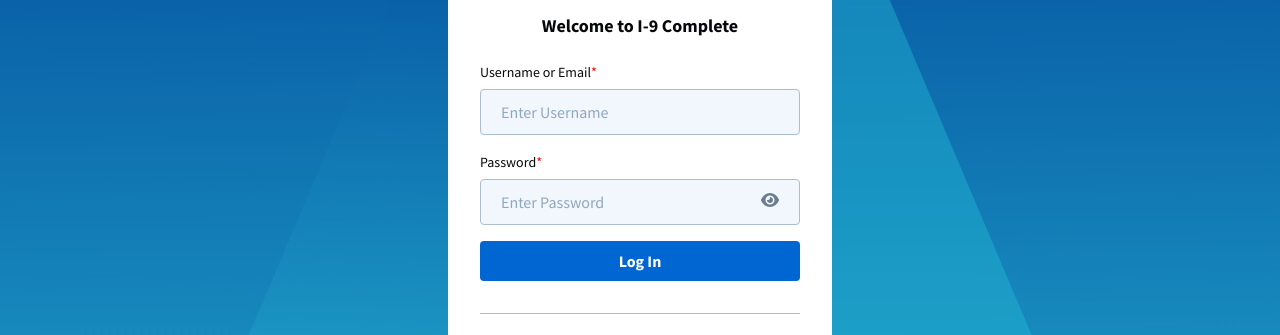
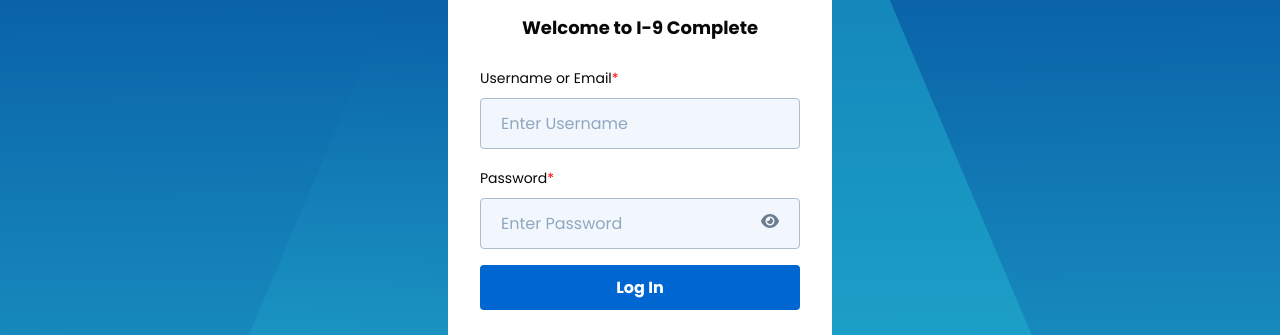
Before and after one commit to Mitra-Pratham/MDS-Login-Template, a website: page index.html in a window 1280 px wide. Shown: the part 138-473 px from the top of the page. Drawn offline with nearby package versions, Linux system fonts and the light colour scheme.

Commit message:
updated fonts to Poppins

```diff
--- a/css/style.css
+++ b/css/style.css
@@ -29,7 +29,7 @@
 
 html,
 body {
-  font-family: "Source Sans Pro", sans-serif;
+  font-family: "Poppins", sans-serif;
   height: 100%;
   font-size: 16px;
 }
@@ -50,7 +50,7 @@
 }
 
 input{
-  font-family: "Source Sans Pro", sans-serif;
+  font-family: "Poppins", sans-serif;
 }
 
 input[type="text"],
--- a/index.html
+++ b/index.html
@@ -8,7 +8,7 @@
     <link rel="preconnect" href="https://fonts.googleapis.com" />
     <link rel="preconnect" href="https://fonts.gstatic.com" crossorigin />
     <link
-      href="https://fonts.googleapis.com/css2?family=Source+Sans+Pro:wght@400;600;700&display=swap"
+      href="https://fonts.googleapis.com/css2?family=Poppins:wght@400;600;700&display=swap"
       rel="stylesheet"
     />
     <link rel="stylesheet" href="css/style.css" />
```
